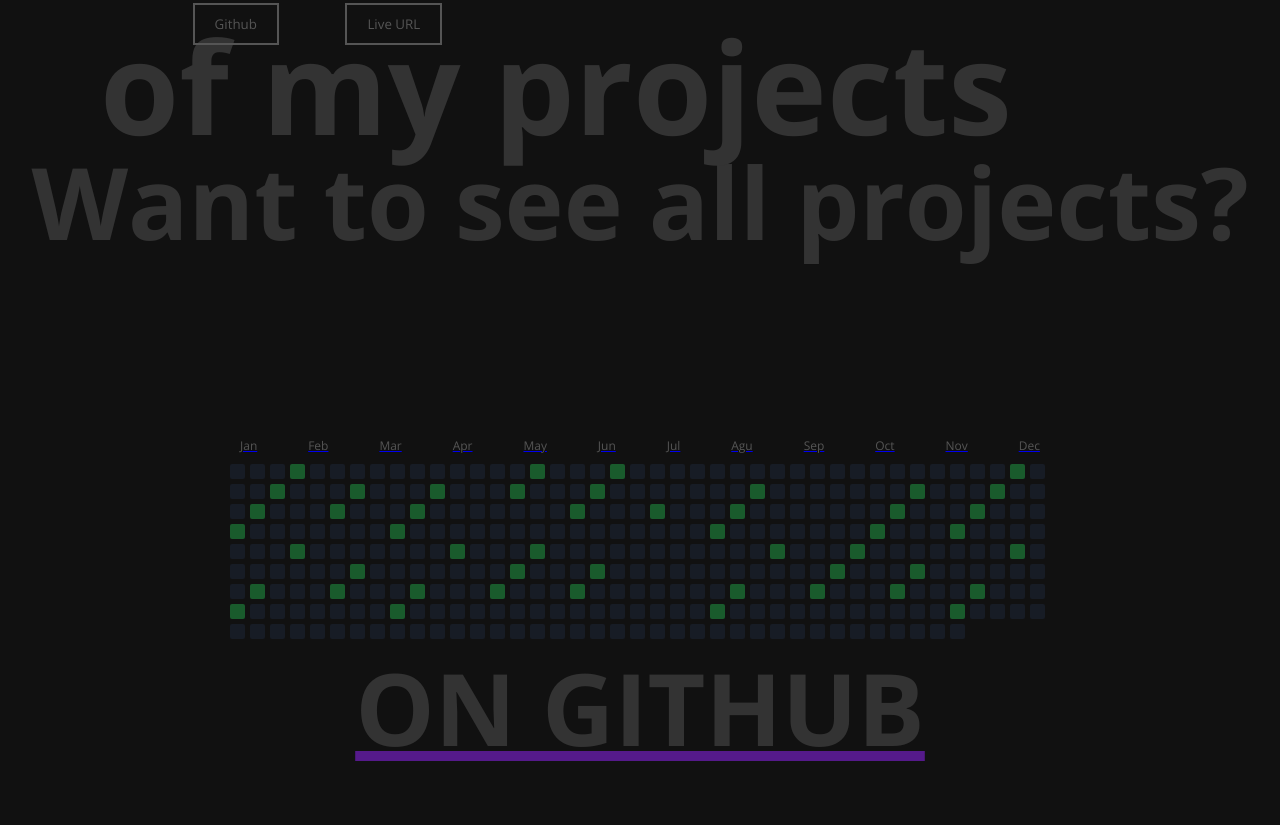
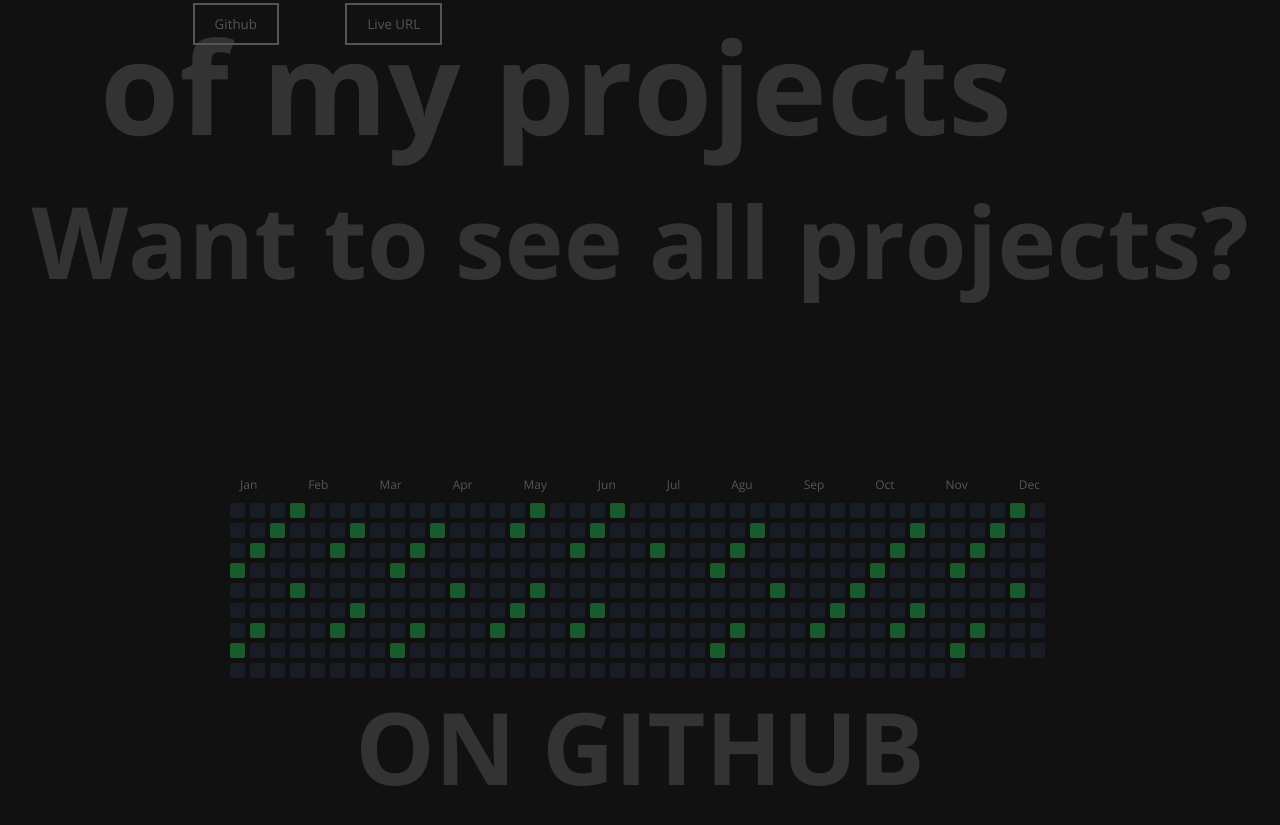
Before and after one commit to kumarprashant2002/Prashant-Summary, a plain HTML site: page index.html in a window 1280 px wide. Shown: the part 6497-7322 px from the top of the page. Drawn offline with nearby package versions, Linux system fonts and the light colour scheme.

Commit message:
Update index.html

```diff
--- a/index.html
+++ b/index.html
@@ -118,7 +118,7 @@
     <!-- GITHUB -->
     <div class="githubContainer">
       <h1 class="githubTitle">Want to see all projects?</h1>
-      <a href="https://github.com/Prashant-desune" target="_blank">
+
         <div class="githubChart">
           <div class="dates">
             <span>Jan</span>
@@ -134,11 +134,11 @@
             <span>Nov</span>
             <span>Dec</span>
           </div>
-      </a>
+
 
         <div class="boxContainer"></div>
 
-      <a href="" >
+
         <h1 class="githubTitle">ON GITHUB</h1>
 
     </div>
```
